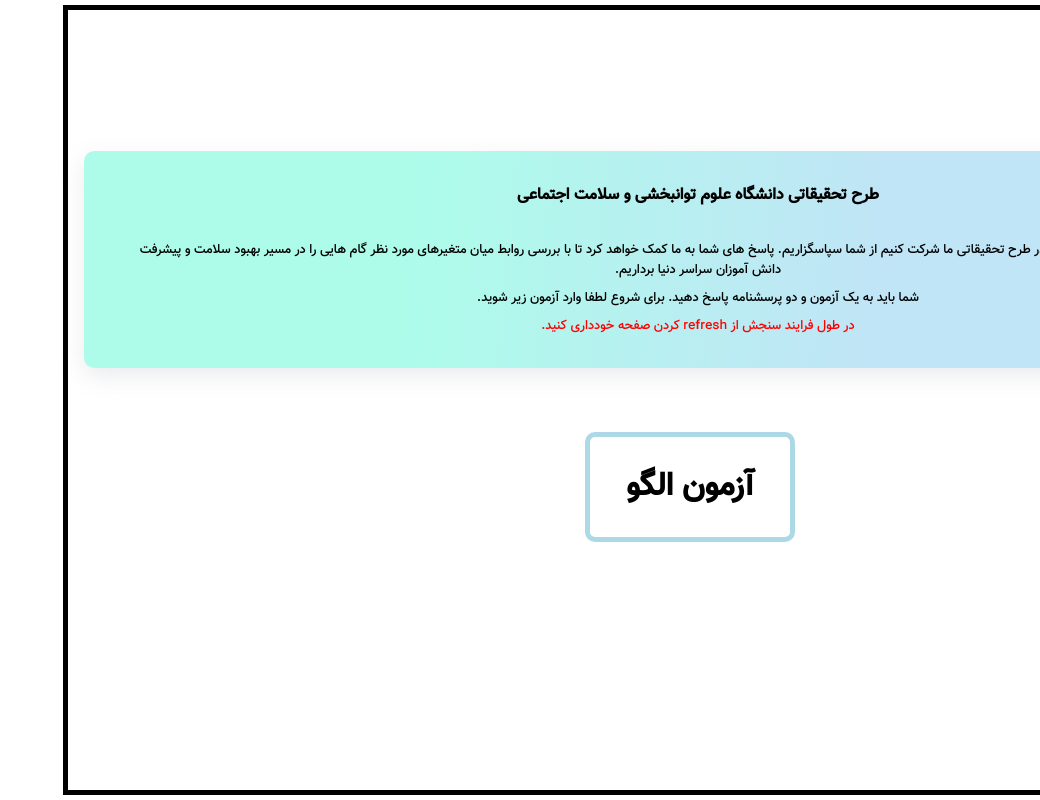
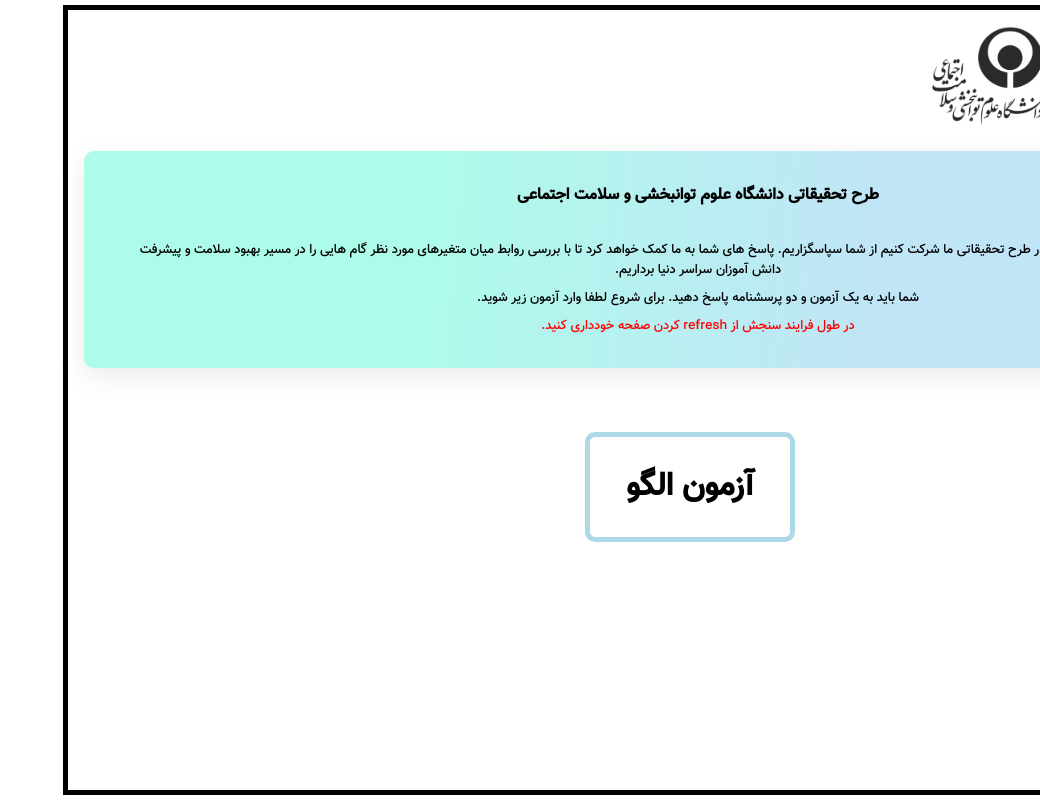
Before and after one commit to shayan-ziaarabshahi/azmoon-front, a React (Create React App) app: page / in a window 1280 px wide. Shown: the whole page, without its empty margins (240-1280 px from the left). Built offline with nearby package versions, Linux system fonts and the light colour scheme.

Commit message:
support email added.

```diff
--- a/src/pages/Home.js
+++ b/src/pages/Home.js
@@ -8,6 +8,7 @@ export default function Home() {
 
     return (
         <div className={styles.container}>
+            <a href="mailto: ziaarabshahi_shayan@yahoo.com" className={styles.emailLink}>تماس با پشتیبانی</a>
             <img src={headerImage} alt='' className={styles.HeaderImage} />
             <div className={styles.descriptionContainer}>
                 <span className={styles.descriptionTitle}>
```
